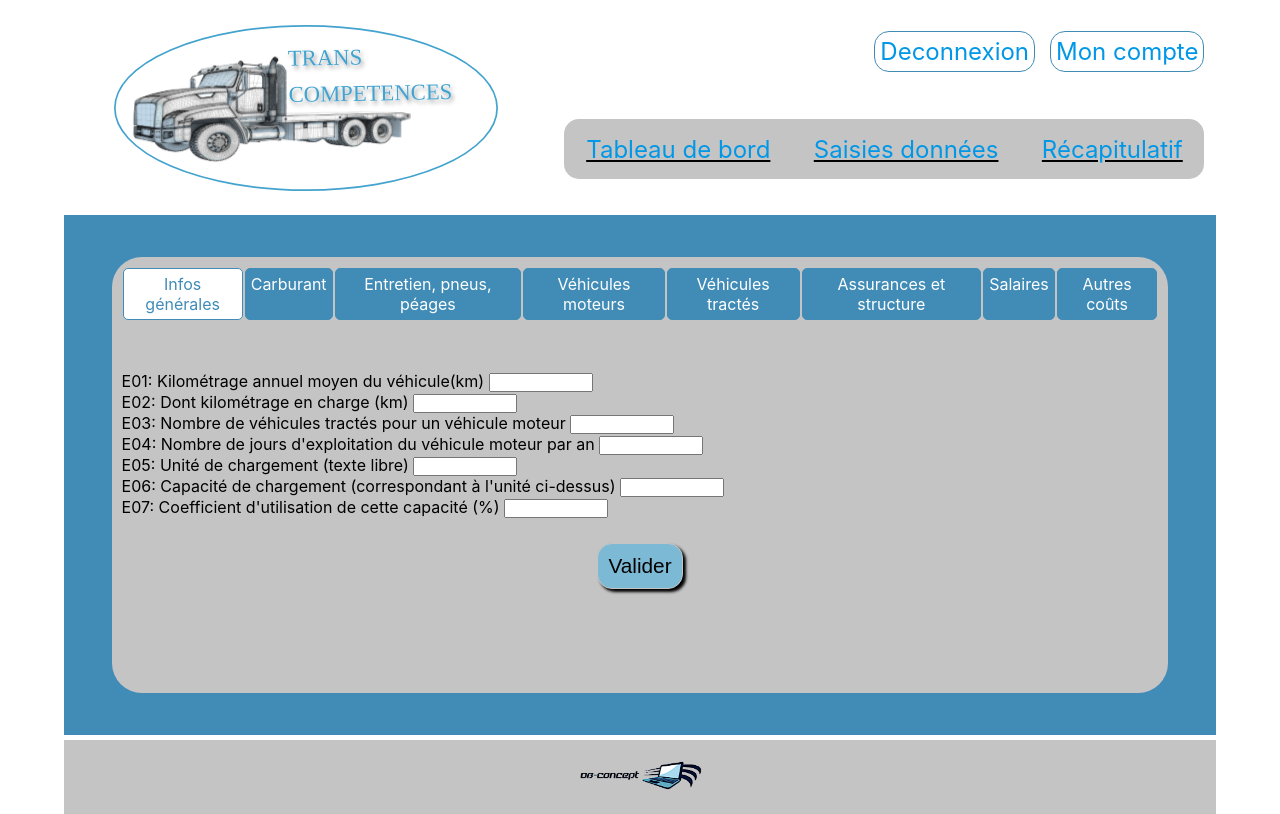
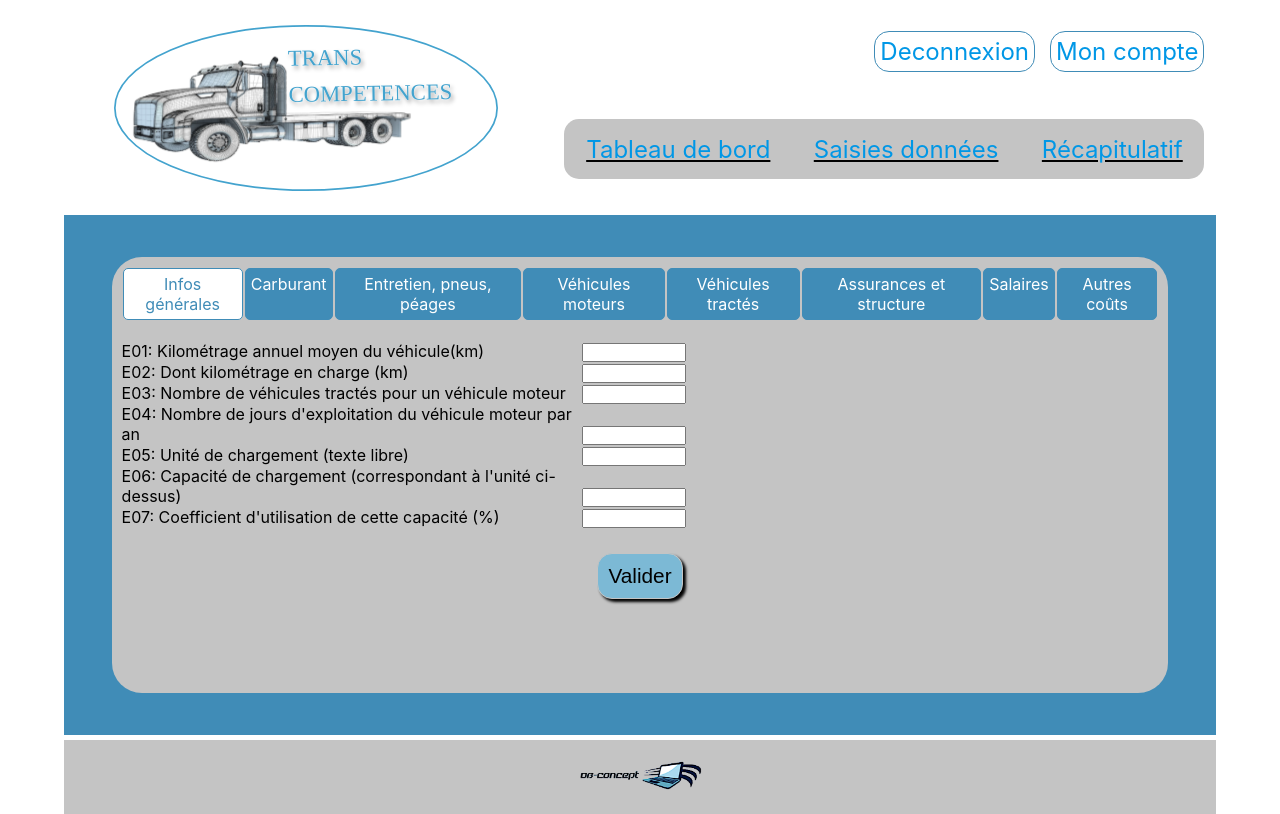
Before and after one commit to Armandine337711/TransCompetence-client, a React (Create React App) app: page /financialhome in a window 1280 px wide. Built offline with nearby package versions, Linux system fonts and the light colour scheme; no server answers.

Commit message:
modifs tests + css

```diff
--- a/src/components/AdminUserList.js
+++ b/src/components/AdminUserList.js
@@ -26,7 +26,7 @@ const AdminUserList = () => {
             Nom
           </th>
           <th>
-           Prénom
+            Prénom
           </th>
           <th>
             Identifiant
--- a/src/components/DataPackage1.js
+++ b/src/components/DataPackage1.js
@@ -7,19 +7,19 @@ export class DataPackage1 extends Component {
   render() {
     return (
       <div>
-        <InputDataNumber
+        <InputDataText
           label="E01: Kilométrage annuel moyen du véhicule(km)"
           id='E01'
         />
-        <InputDataNumber
+        <InputDataText
           label="E02: Dont kilométrage en charge (km)"
           id='E02'
         />
-        <InputDataNumber
+        <InputDataText
           label="E03: Nombre de véhicules tractés pour un véhicule moteur"
           id='E03'
         />
-        <InputDataNumber
+        <InputDataText
           label="E04: Nombre de jours d'exploitation du véhicule moteur par an"
           id='E04'
         />
@@ -27,11 +27,11 @@ export class DataPackage1 extends Component {
           label='E05: Unité de chargement (texte libre)'
           id='E05'
         />
-        <InputDataNumber
+        <InputDataText
           label="E06: Capacité de chargement (correspondant à l'unité ci-dessus)"
           id='E06'
         />
-        <InputDataNumber
+        <InputDataText
           label="E07: Coefficient d'utilisation de cette capacité (%)"
           id='E07'
         />
--- a/src/components/DataPackage2.js
+++ b/src/components/DataPackage2.js
@@ -1,24 +1,25 @@
 import React, { Component } from 'react'
 import InputDataNumber from '../components/InputDataNumber';
+import InputDataText from '../components/InputDataText';
 import '../style/style.css'
 
 export class DataPackage2 extends Component {
   render() {
     return (
       <div>
-        <InputDataNumber
+        <InputDataText
           label="E08: Consommation de Gazole aux 100 km (litre pour 100 km)"
           id='E08'
         />
-        <InputDataNumber
+        <InputDataText
           label="E09: Prix moyen du litre de Gazole route (hors toutes taxes récupérables) (€)"
           id='E09'
         />
-        <InputDataNumber
+        <InputDataText
           label="E10: Part de l'approvisionnement citerne (%)"
           id='E10'
         />
-        <InputDataNumber
+        <InputDataText
           label="E11: Prix moyen du litre de Gazole citerne (hors toutes taxes récupérables) (€)"
           id='E11'
         />
--- a/src/components/DataPackage3.js
+++ b/src/components/DataPackage3.js
@@ -1,44 +1,45 @@
 import React, { Component } from 'react'
 import InputDataNumber from '../components/InputDataNumber';
+import InputDataText from '../components/InputDataText';
 import '../style/style.css'
 
 export class DataPackage3 extends Component {
   render() {
     return (
       <div>
-        <InputDataNumber
+        <InputDataText
           label="E12: Coûts kilométriques pneumatiques globaux (€/km)"
           id='E12'
         />
-        <InputDataNumber
+        <InputDataText
           label="E13: Nombre de pneus Véhicule moteur"
           id='E13'
         />
-        <InputDataNumber
+        <InputDataText
           label="E14: Nombre de pneus Véhicule tracté"
           id='E15'
         />
-        <InputDataNumber
+        <InputDataText
           label="E15: Prix d'un pneu (€) Véhicule moteur"
           id='E15'
         />
-        <InputDataNumber
+        <InputDataText
           label="E16: Prix d'un pneu (€) Véhicule tracté"
           id='E16'
         />
-        <InputDataNumber
+        <InputDataText
           label="E17: Durée de vie (km) Véhicule moteur"
           id='E17'
         />
-        <InputDataNumber
+        <InputDataText
           label="E18: Durée de vie (km) Véhicule tracté"
           id='E18'
         />
-        <InputDataNumber
+        <InputDataText
           label="E19: Dépenses annuelles d'entretien-réparations par véhicule (€)"
           id='E19'
         />
-        <InputDataNumber
+        <InputDataText
           label="E20: Dépenses annuelles de péages (€)"
           id='E20'
         />
--- a/src/components/Onglets.js
+++ b/src/components/Onglets.js
@@ -1,4 +1,4 @@
-import React, {useState} from 'react';
+import React, {useState,useEffect} from 'react';
 import '../style/style.css'
 import DataPackage1 from './DataPackage1';
 import DataPackage2 from '../components/DataPackage2';
@@ -9,9 +9,11 @@ import DataPackage6 from '../components/DataPackage6';
 import DataPackage7 from '../components/DataPackage7';
 import DataPackage8 from '../components/DataPackage8';
 import ValidateFinancialData from './ValidateFinancialData';
+const res = "salut"
 
 
 const Onglets = () => {
+
     const [stateOnglets, setStateOnglets] = useState(1);
     const go1 = () => {setStateOnglets(1);}
     const go2 = () => {setStateOnglets(2);}
@@ -21,6 +23,25 @@ const Onglets = () => {
     const go6 = () => {setStateOnglets(6);}
     const go7 = () => {setStateOnglets(7);}
     const go8 = () => {setStateOnglets(8);}
+
+    let [yearly_mileage, setyearly_mileage] = useState(null)
+
+    useEffect(() => {
+        fetch('https://transcompetence.herokuapp.com/financial_datas', {
+          method: "POST",
+          headers: {
+            "content-type": "application/html",
+          },
+        })
+          .then((res) => res.json())
+          .then(data => setyearly_mileage(res))
+          .then((res) => {
+            console.log(res);
+          });
+      }, []);
+
+
+
   return (
     <div>
         <div className='contButton'>
--- a/src/style/_inputData.sass
+++ b/src/style/_inputData.sass
@@ -4,3 +4,7 @@
     input
         width: 100px
         text-align: center
+
+    Label
+        display: inline-block
+        width: 460px
--- a/src/style/_onglets.sass
+++ b/src/style/_onglets.sass
@@ -16,7 +16,7 @@
 
 
 .container
-    margin-top: 50px
+    margin-top: 20px
     margin-bottom: 50px
 
 
--- a/src/style/style.css
+++ b/src/style/style.css
@@ -458,7 +458,7 @@ NavLink {
 }
 
 .container {
-  margin-top: 50px;
+  margin-top: 20px;
   margin-bottom: 50px;
 }
 
@@ -530,6 +530,11 @@ table input {
 .Input-data input {
   width: 100px;
   text-align: center;
+}
+
+.Input-data Label {
+  display: inline-block;
+  width: 460px;
 }
 
 .FormNewUser {
```
Also changed, not shown: 1 other file (tests, documents, lock files or other folders).
